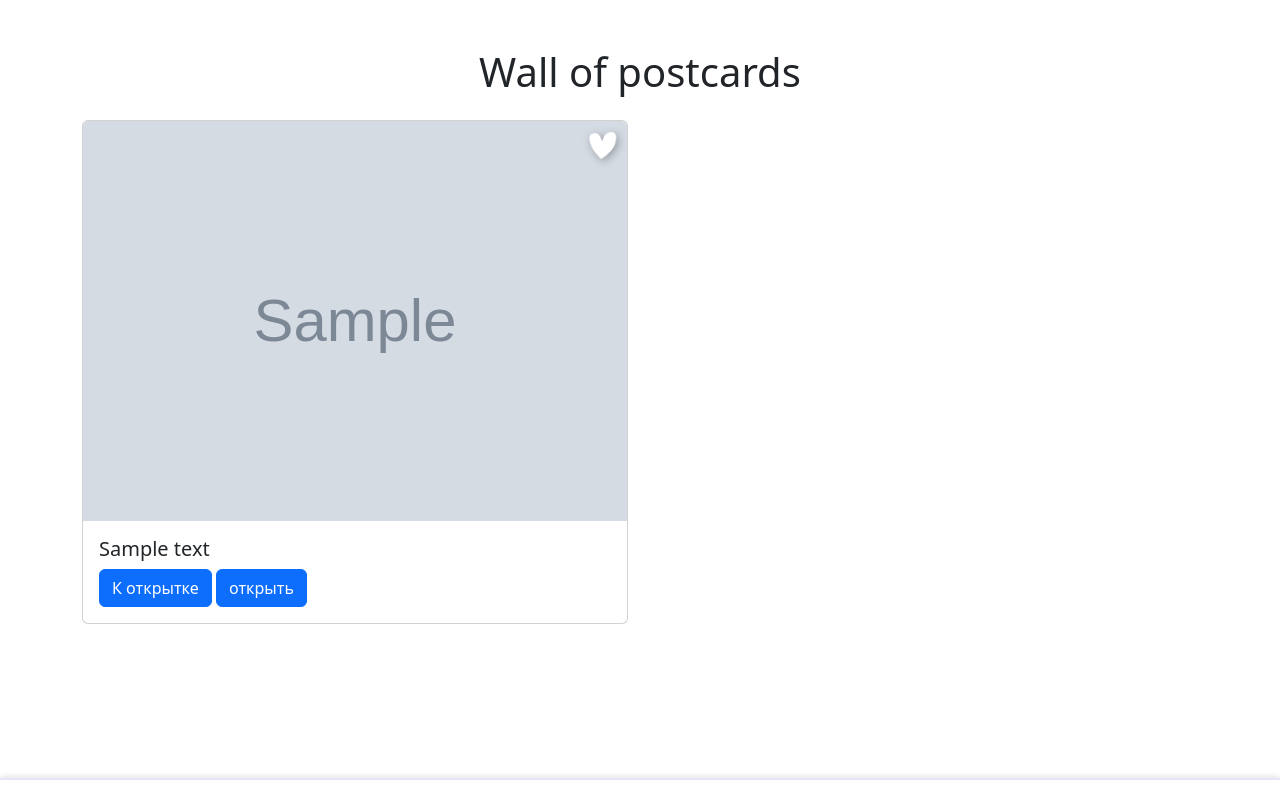
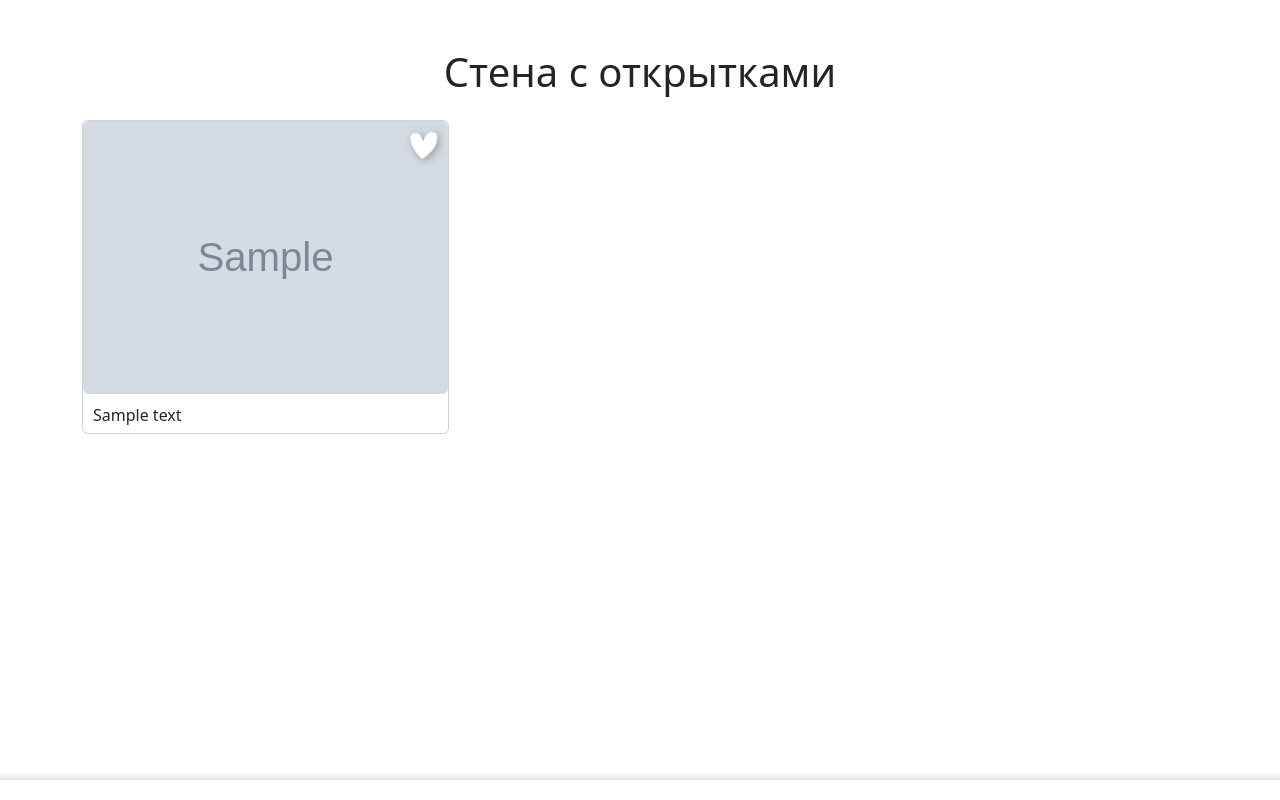
Before and after one commit to MarinaProsche/django_bookapp, a Django app: template app_for_book/app_book/templates/postcards.html in a window 1280 px wide. Run offline with Django 3.2, Linux system fonts and the light colour scheme; the template is opened without the code that fills it: most values are stand-ins (such as "Sample title", 1, 10 or a date in 2020); grey boxes marked "Sample" are stand-in pictures.

Commit message:
improved postcards.html

```diff
--- a/app_for_book/app_book/static/css/styles.css
+++ b/app_for_book/app_book/static/css/styles.css
@@ -160,6 +160,21 @@ body {
     margin: 0;
 }
 
+.card {
+    margin-bottom: 2px;
+    border-radius: 6px;
+}
+
+.card-body {
+    padding: 2px 10px;
+}
+
+.card-title {
+    font-size: 1.0rem;
+    margin-top: 0 !important;
+    padding-top: 10px;
+    margin-bottom: 5px !important;
+}
 
 .buzzword {
     color: #4B0082;
@@ -244,11 +259,17 @@ body {
     background-color: rgba(255, 255, 255, 1);
 }
 
+.image-wrapper {
+    position: relative;
+    display: inline-block;
+}
 
 .fixed-size-image{
     width: 100%;
-    height: 400px;
+    aspect-ratio: 4/3;
     object-fit: cover;
+    border-radius: 6px;
+    display: block;
 }
 
 .icon-heart {
--- a/app_for_book/app_book/templates/postcards.html
+++ b/app_for_book/app_book/templates/postcards.html
@@ -3,15 +3,15 @@
 <html>
 
 <head>
-    <title>Оглавление</title>
+    <title>Стена с открытками</title>
     {% load static %}
     <link rel="stylesheet" href="{% static 'styles.css' %}">
 </head>
 
 <body>
     <div class="container py-3">
-        <h1 class="text-center mb-4">Wall of postcards</h1>
-        <div class="row row-cols-1 row-cols-md-2 g-4">
+        <h1 class="text-center mb-4">Стена с открытками</h1>
+        <div class="row row-cols-2 row-cols-lg-3 g-2">
             {% for postcard in postcards %}
             <div class="col">
                 <div class="card position-relative">
@@ -34,11 +34,11 @@
                         class="card-img-top fixed-size-image">
                     <div class="card-body">
                         <h5 class="card-title">{{ postcard.text.title_current_city }}</h5>
-                        {% if postcard.text.title_home_city %}
+                        <!-- {% if postcard.text.title_home_city %}
                         <p class="card-text text-muted">→ {{ postcard.text.get_title_home_city_display }}</p>
-                        {% endif %}
-                        <a href="{% url 'chapter' postcard.text.pk %}" class="btn btn-primary">К открытке</a>
-                        <a href="{% url 'single_postcard' postcard.pk %}" class="btn btn-primary">открыть</a>
+                        {% endif %} -->
+                        <!-- <a href="{% url 'chapter' postcard.text.pk %}" class="btn btn-primary">К открытке</a>
+                        <a href="{% url 'single_postcard' postcard.pk %}" class="btn btn-primary">открыть</a> -->
                     </div>
                 </div>
             </div>
```
